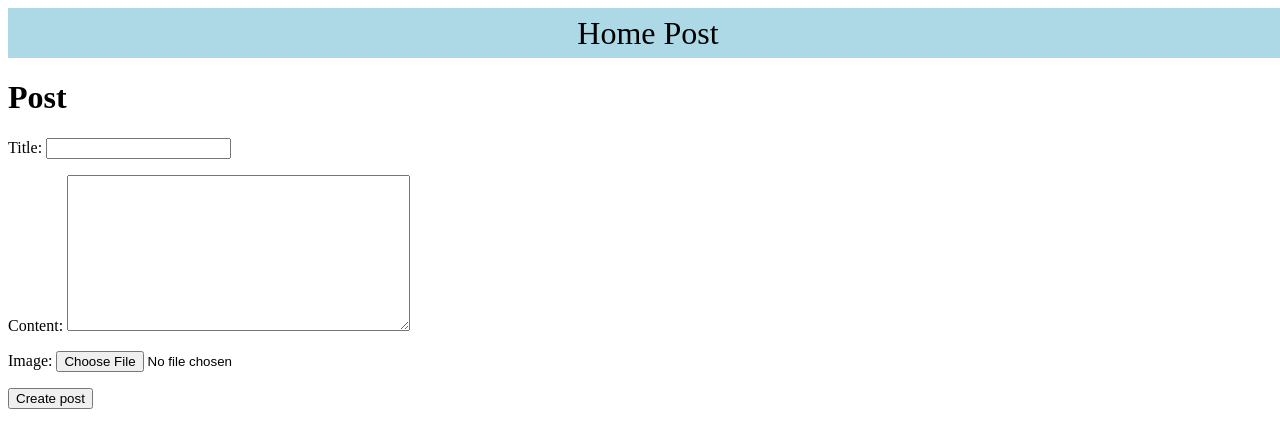
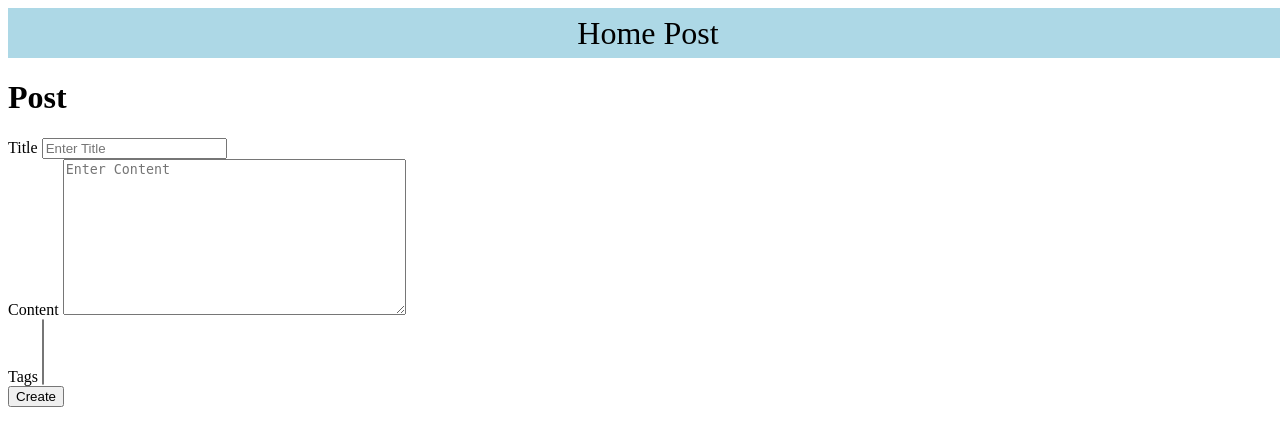
Before and after one commit to WorldIT-academy/BLOG-1945, a Django app: page /post/ in a window 1280 px wide. Shown: the top 448 px of the page. Run offline with Django 5.2, Linux system fonts and the light colour scheme; data that the repository does not hold is empty.

Commit message:
created customized form

```diff
--- a/post/forms.py
+++ b/post/forms.py
@@ -1,7 +1,39 @@
 from django import forms
+from .models import Post
 
-
-class PostForm(forms.Form):
-    title = forms.CharField(max_length= 50, required=True)
-    content = forms.CharField(widget= forms.Textarea, required=True)
-    image = forms.ImageField(required= True)
+class PostForm(forms.ModelForm):
+    # Задаємо клас Meta, що відповідає за налаштування кастомізації форми
+    class Meta:
+        # Під'єднуємо модель пост до форми
+        model = Post
+        # Вказуємо назви рядків, які будемо відображати на сторінці форми
+        fields = ['title', 'content', 'tags']
+        # Кастомізація полів
+        widgets = {
+            "title": forms.TextInput(
+                attrs= {
+                    'class': 'form-input',
+                    'placeholder': 'Enter Title',
+                    'id': 'title',
+                }
+            ),
+            "content": forms.Textarea(
+                attrs={
+                    'class': 'content-input',
+                    'placeholder': 'Enter Content',
+                    'id': 'content'
+                }
+            )
+        }
+    # Перезаписуємо метод save
+    def save(self, author_profile):
+        # Створюємо об'єкт поста за допомогою методу save
+        # super().save(commit=False) - викликає базовий метод save з параметром commit=False
+        # але не зберігаємо у БД
+        post: Post = super().save(commit=False)
+        # Закріплюємо автора за створеним постом
+        post.author = author_profile
+        post.save()
+        # Встановлюємо теги для об'єкта пост
+        post.tags.set(self.cleaned_data.get('tags'))
+        post.save()
--- a/post/templates/post/post.html
+++ b/post/templates/post/post.html
@@ -9,23 +9,6 @@
     <link rel="stylesheet" href="{% static 'post/css/post.css' %}">
 {% endblock %}
 
-<!-- <form action="{% url 'create_post' %}" method="post" enctype="multipart/form-data"> -->
-    <!-- <form action="" method="post" enctype="multipart/form-data">
-        {% csrf_token %}
-
-        <input required type="text" name="title" placeholder="Title" maxlength="50">
-        <textarea required name="content" placeholder="Content" maxlength="2000"></textarea>
-        <input required type="file" name="image">
-
-        <label for="tags">Tags:</label>
-        <select name="tags" id="tags" multiple>
-            {% for tag in tags %}
-                <option value="{{ tag.id }}">{{ tag.name }}</option>
-            {% endfor %}
-        </select>
-
-        <button type="submit">Create post</button>
-    </form> -->
 {% block content %}
     <h1>Post</h1>
     {% for post in posts %}
@@ -33,9 +16,17 @@
         <p>{{ post.content }}</p>
         <p>Posted by: {{ post.author }}</p>
     {% endfor %}
+
     <form action="" method="post" enctype="multipart/form-data">
         {% csrf_token %}
-        {{ form.as_p }}
-        <button type="submit">Create post</button>
+        {% for field in form %}
+            <div>
+                <label for="{{ field.id_for_label }}">{{ field.label }}</label>
+                {{ field }}
+            </div>
+        {% endfor %}
+        <button type="submit">Create</button>
     </form>
+
+
 {% endblock %}
--- a/post/views.py
+++ b/post/views.py
@@ -19,12 +19,14 @@
 
         form_post = PostForm(request.POST, request.FILES)
         if form_post.is_valid():
-            title = form_post.cleaned_data.get('title')
-            content = form_post.cleaned_data.get('content')
-            image = form_post.cleaned_data.get('image')
+            author_profile = Author.objects.get(user= request.user)
+            form_post.save(author_profile= author_profile)
+            # title = form_post.cleaned_data.get('title')
+            # content = form_post.cleaned_data.get('content')
+            # image = form_post.cleaned_data.get('image')
 
 
-            print(f"{GREEN}title: {YELLOW}{title}\n{GREEN}content: {YELLOW}{content}")
+            # print(f"{GREEN}title: {YELLOW}{title}\n{GREEN}content: {YELLOW}{content}")
 
     return render(
         request= request,
```
